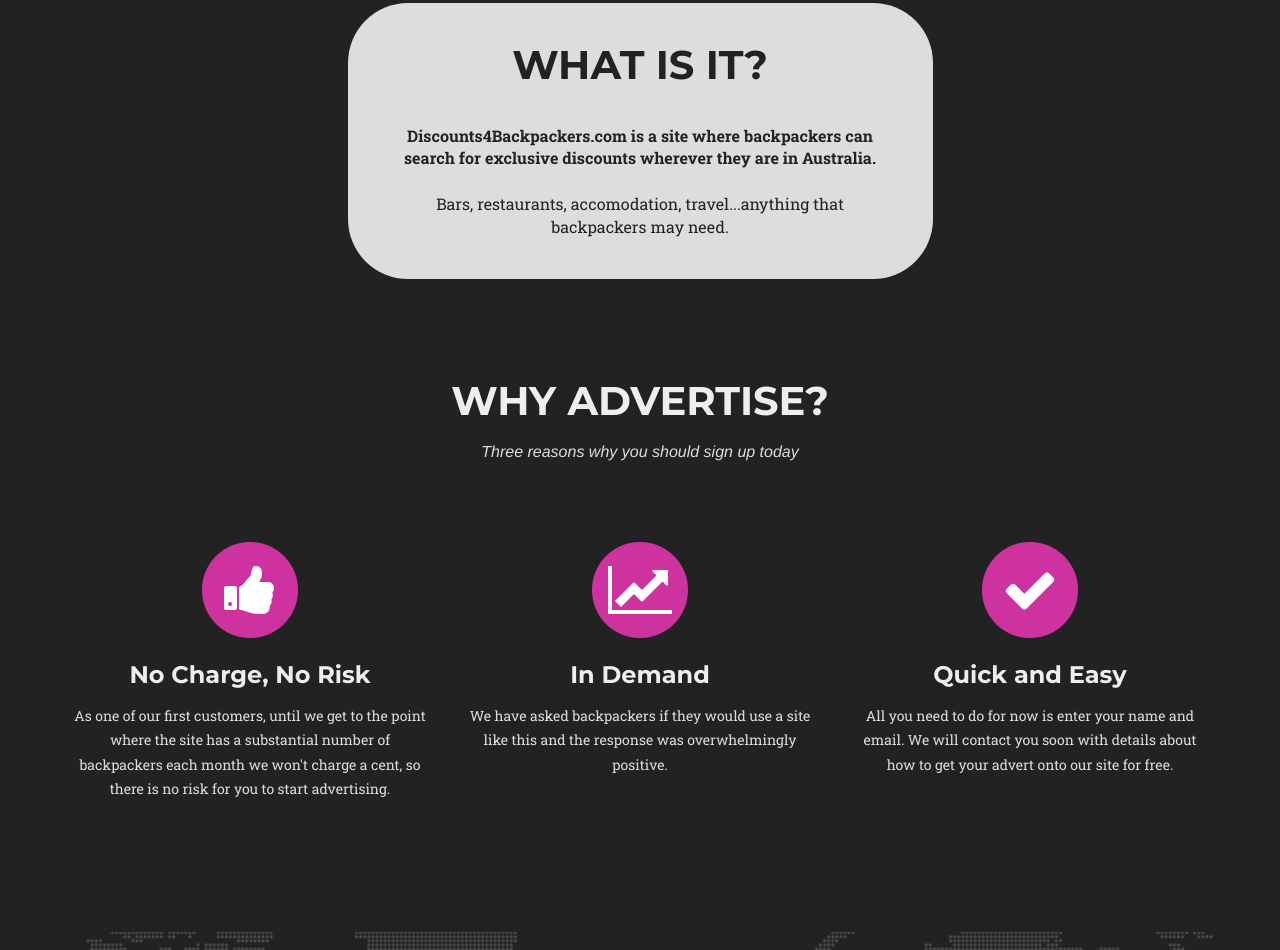
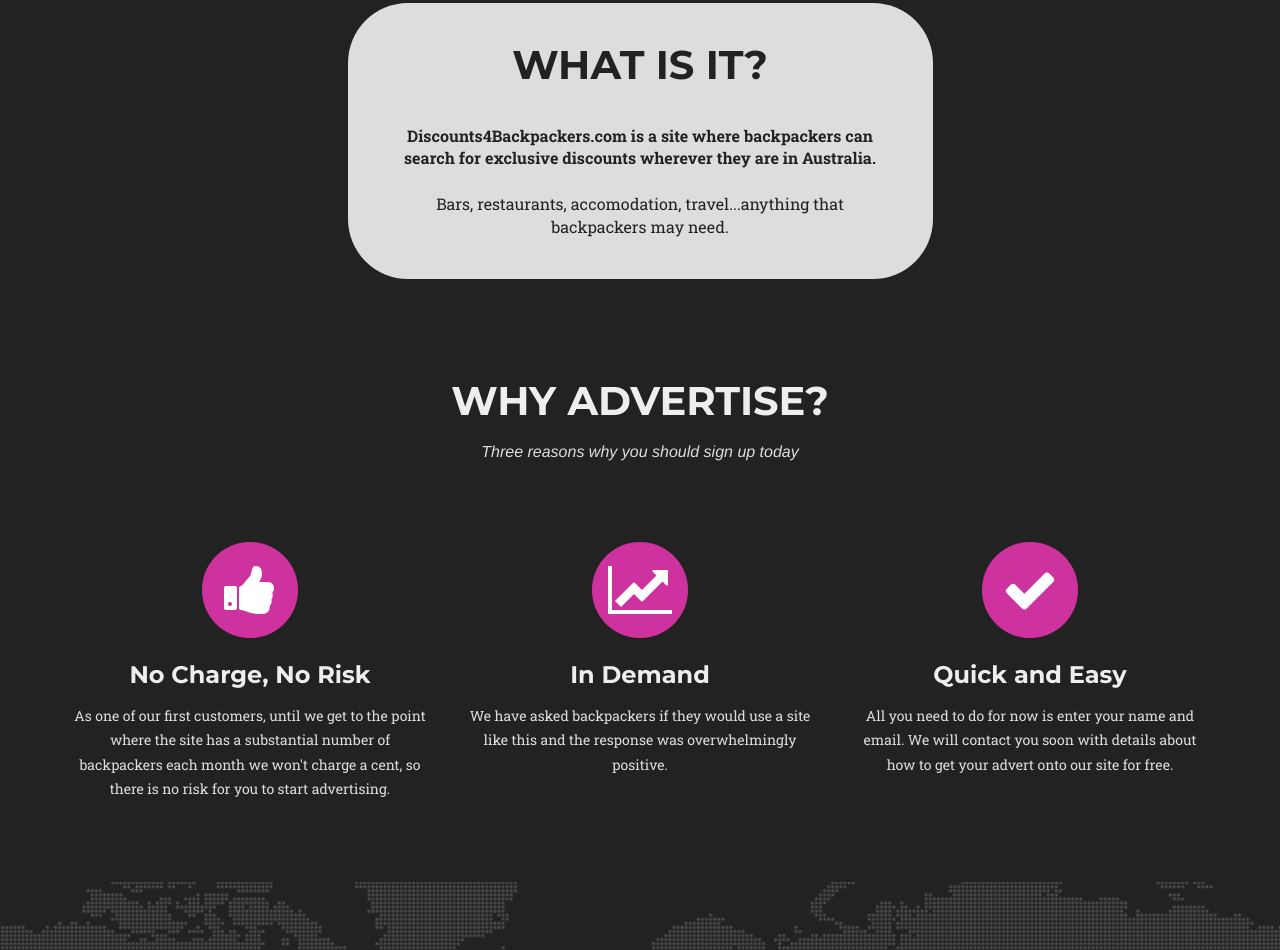
Before and after one commit to Jonny1987/Discounts4Backpackers, a plain HTML site: page index.html in a window 1280 px wide. Shown: the part 690-1640 px from the top of the page. Drawn offline with nearby package versions, Linux system fonts and the light colour scheme; a web font is replaced by a local one.

Commit message:
Improved section positioning by changing padding

```diff
--- a/css/agency.css
+++ b/css/agency.css
@@ -326,7 +326,7 @@
 }
 
 section {
-    padding: 100px 0;
+    padding: 50px 0;
     color: #EEE;
 }
 
@@ -347,7 +347,7 @@
 
 @media(min-width:768px) {
     section {
-        padding: 100px 0;
+        padding: 50px 0;
     }
 }
 
@@ -1000,7 +1000,6 @@
 }
 
 section#business-summary {
-    padding: 50px 0px 0px 0px;
     background-color: #222;
 }
 
```
